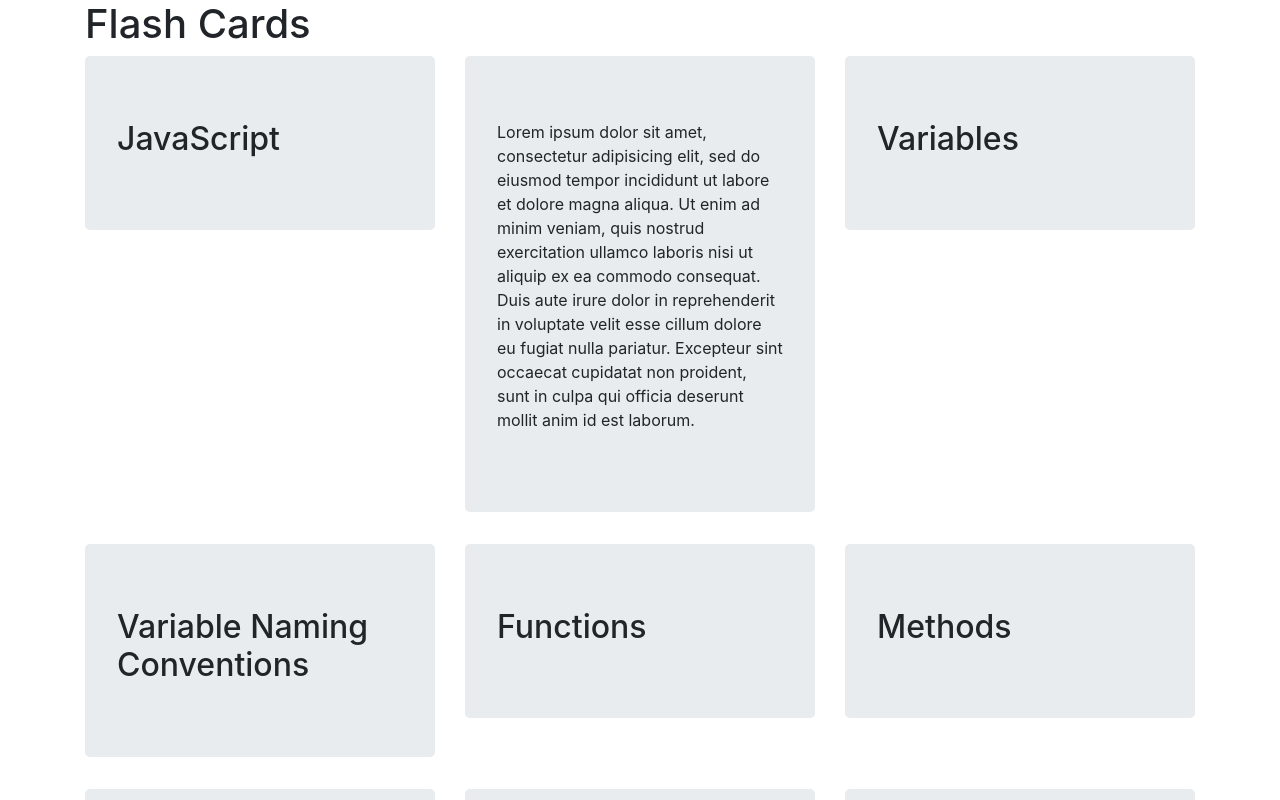
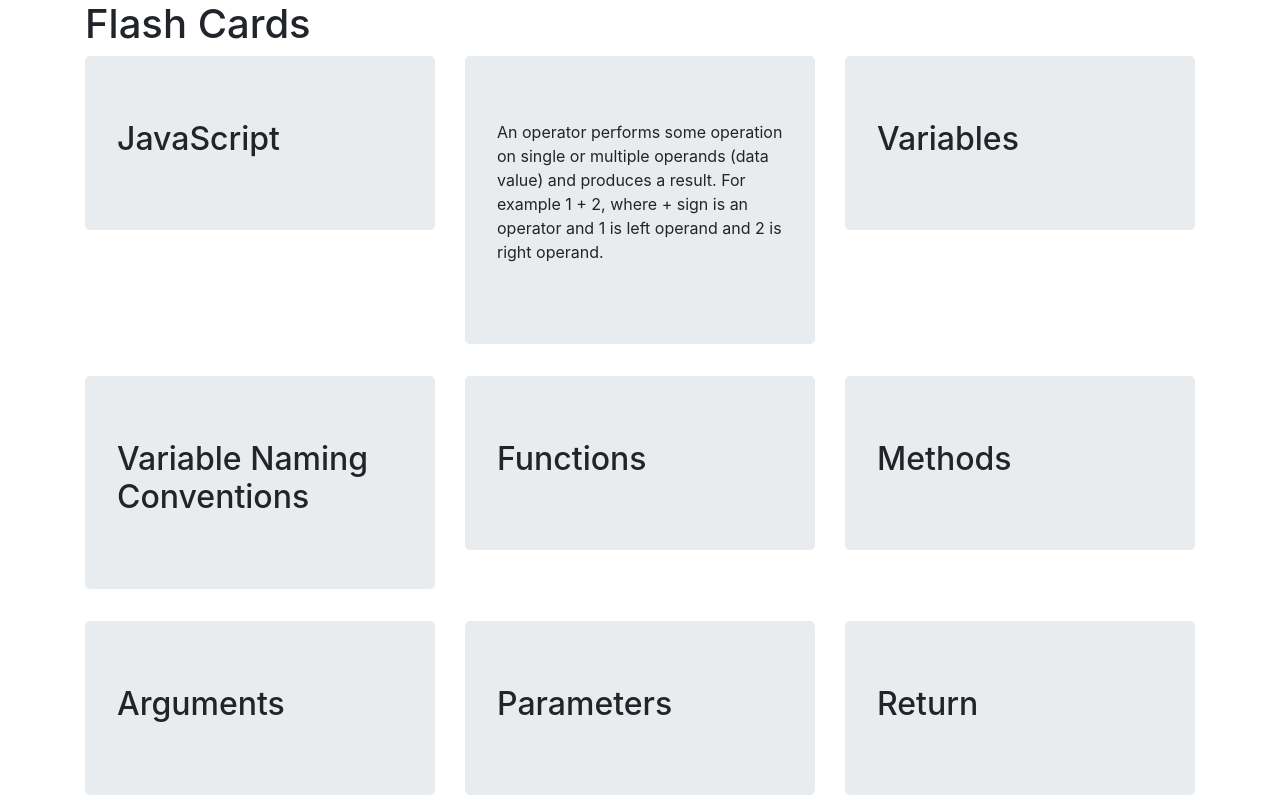
Before and after one commit to Gavin-Kimberlin/Flash-Cards, a plain HTML site: page index.html in a window 1280 px wide. Both pictures are taken after a click on the element "Operators". Shown: the top 800 px of the page. Drawn offline with Linux system fonts and the light colour scheme.

Commit message:
added definitions to the flash cards.

```diff
--- a/css/styles.css
+++ b/css/styles.css
@@ -1,3 +1,3 @@
-p {
+p, ul {
   display: none;
 }
--- a/index.html
+++ b/index.html
@@ -6,7 +6,7 @@
     <script src="js/jquery-3.4.1.js" charset="utf-8"></script>
     <script src="js/scripts.js" charset="utf-8"></script>
     <meta charset="utf-8">
-    <title>/Flash Cards</title>
+    <title>Flash Cards</title>
   </head>
   <body>
     <div class="container">
@@ -15,19 +15,19 @@
         <div class="col-md-4">
           <div class="jumbotron">
             <h2 class="jS">JavaScript</h2>
-            <p class="jS">Lorem ipsum dolor sit amet, consectetur adipisicing elit, sed do eiusmod tempor incididunt ut labore et dolore magna aliqua. Ut enim ad minim veniam, quis nostrud exercitation ullamco laboris nisi ut aliquip ex ea commodo consequat. Duis aute irure dolor in reprehenderit in voluptate velit esse cillum dolore eu fugiat nulla pariatur. Excepteur sint occaecat cupidatat non proident, sunt in culpa qui officia deserunt mollit anim id est laborum.</p>
+            <p class="jS">JavaScript often abbreviated as JS, is a high-level, interpreted programming language that conforms to the ECMAScript specification. JavaScript has curly-bracket syntax, dynamic typing, prototype-based object-orientation, and first-class functions.</p>
           </div>
         </div>
         <div class="col-md-4">
           <div class="jumbotron">
             <h2 class="operators">Operators</h2>
-            <p class="operators">Lorem ipsum dolor sit amet, consectetur adipisicing elit, sed do eiusmod tempor incididunt ut labore et dolore magna aliqua. Ut enim ad minim veniam, quis nostrud exercitation ullamco laboris nisi ut aliquip ex ea commodo consequat. Duis aute irure dolor in reprehenderit in voluptate velit esse cillum dolore eu fugiat nulla pariatur. Excepteur sint occaecat cupidatat non proident, sunt in culpa qui officia deserunt mollit anim id est laborum.</p>
+            <p class="operators">An operator performs some operation on single or multiple operands (data value) and produces a result. For example 1 + 2, where + sign is an operator and 1 is left operand and 2 is right operand.</p>
           </div>
         </div>
         <div class="col-md-4">
           <div class="jumbotron">
             <h2 class="variables">Variables</h2>
-            <p class="variables">Lorem ipsum dolor sit amet, consectetur adipisicing elit, sed do eiusmod tempor incididunt ut labore et dolore magna aliqua. Ut enim ad minim veniam, quis nostrud exercitation ullamco laboris nisi ut aliquip ex ea commodo consequat. Duis aute irure dolor in reprehenderit in voluptate velit esse cillum dolore eu fugiat nulla pariatur. Excepteur sint occaecat cupidatat non proident, sunt in culpa qui officia deserunt mollit anim id est laborum.</p>
+            <p class="variables">Variable means anything that can vary. JavaScript includes variables which hold the data value and it can be changed anytime. JavaScript uses reserved keyword var to declare a variable. You can assign a value to a variable using equal to (=) operator when you declare it or before using it.</p>
           </div>
         </div>
       </div>
@@ -35,19 +35,24 @@
         <div class="col-md-4">
           <div class="jumbotron">
             <h2 class="variableName">Variable Naming Conventions</h2>
-            <p class="variableName">Lorem ipsum dolor sit amet, consectetur adipisicing elit, sed do eiusmod tempor incididunt ut labore et dolore magna aliqua. Ut enim ad minim veniam, quis nostrud exercitation ullamco laboris nisi ut aliquip ex ea commodo consequat. Duis aute irure dolor in reprehenderit in voluptate velit esse cillum dolore eu fugiat nulla pariatur. Excepteur sint occaecat cupidatat non proident, sunt in culpa qui officia deserunt mollit anim id est laborum.</p>
+            <ul class="variableName">
+              <li>Use <em>camel case </em> for writing variables, the first word should be lower case followed by capitalizing each other word. <strong>variableNamingConventions</strong> for example.
+              <li>You should not use any of the JavaScript reserved keywords as a variable name. For example, break or boolean variable names are not valid.</li>
+              <li>JavaScript variable names should not start with a numeral (0-9). They must begin with a letter or an underscore character. For example, 123test is an invalid variable name but _123test is a valid one.</li>
+              <li>JavaScript variable names are case-sensitive. For example, Name and name are two different variables</li>
+            </ul>
           </div>
         </div>
         <div class="col-md-4">
           <div class="jumbotron">
             <h2 class="functions">Functions</h2>
-            <p class="functions">Lorem ipsum dolor sit amet, consectetur adipisicing elit, sed do eiusmod tempor incididunt ut labore et dolore magna aliqua. Ut enim ad minim veniam, quis nostrud exercitation ullamco laboris nisi ut aliquip ex ea commodo consequat. Duis aute irure dolor in reprehenderit in voluptate velit esse cillum dolore eu fugiat nulla pariatur. Excepteur sint occaecat cupidatat non proident, sunt in culpa qui officia deserunt mollit anim id est laborum.</p>
+            <p class="functions">A function is a JavaScript procedure—a set of statements that performs a task or calculates a value. To use a function, you must define it somewhere in the scope from which you wish to call it.</p>
           </div>
         </div>
         <div class="col-md-4">
           <div class="jumbotron">
             <h2 class="methods">Methods</h2>
-            <p class="methods">Lorem ipsum dolor sit amet, consectetur adipisicing elit, sed do eiusmod tempor incididunt ut labore et dolore magna aliqua. Ut enim ad minim veniam, quis nostrud exercitation ullamco laboris nisi ut aliquip ex ea commodo consequat. Duis aute irure dolor in reprehenderit in voluptate velit esse cillum dolore eu fugiat nulla pariatur. Excepteur sint occaecat cupidatat non proident, sunt in culpa qui officia deserunt mollit anim id est laborum.</p>
+            <p class="methods">Methods are actions that can be performed on objects. A JavaScript method is a property containing a function definition.</p>
           </div>
         </div>
       </div>
@@ -55,19 +60,19 @@
         <div class="col-md-4">
           <div class="jumbotron">
             <h2 class="arguments">Arguments</h2>
-            <p class="arguments">Lorem ipsum dolor sit amet, consectetur adipisicing elit, sed do eiusmod tempor incididunt ut labore et dolore magna aliqua. Ut enim ad minim veniam, quis nostrud exercitation ullamco laboris nisi ut aliquip ex ea commodo consequat. Duis aute irure dolor in reprehenderit in voluptate velit esse cillum dolore eu fugiat nulla pariatur. Excepteur sint occaecat cupidatat non proident, sunt in culpa qui officia deserunt mollit anim id est laborum.</p>
+            <p class="arguments">Arguments are values passed to the function when it is invoked.</p>
           </div>
         </div>
         <div class="col-md-4">
           <div class="jumbotron">
             <h2 class="parameters">Parameters</h2>
-            <p class="parameters">Lorem ipsum dolor sit amet, consectetur adipisicing elit, sed do eiusmod tempor incididunt ut labore et dolore magna aliqua. Ut enim ad minim veniam, quis nostrud exercitation ullamco laboris nisi ut aliquip ex ea commodo consequat. Duis aute irure dolor in reprehenderit in voluptate velit esse cillum dolore eu fugiat nulla pariatur. Excepteur sint occaecat cupidatat non proident, sunt in culpa qui officia deserunt mollit anim id est laborum.</p>
+            <p class="parameters">Parameters are variables listed as a part of the function definition.</p>
           </div>
         </div>
         <div class="col-md-4">
           <div class="jumbotron">
             <h2 class="return">Return</h2>
-            <p class="return">Lorem ipsum dolor sit amet, consectetur adipisicing elit, sed do eiusmod tempor incididunt ut labore et dolore magna aliqua. Ut enim ad minim veniam, quis nostrud exercitation ullamco laboris nisi ut aliquip ex ea commodo consequat. Duis aute irure dolor in reprehenderit in voluptate velit esse cillum dolore eu fugiat nulla pariatur. Excepteur sint occaecat cupidatat non proident, sunt in culpa qui officia deserunt mollit anim id est laborum.</p>
+            <p class="return">The return statement stops the execution of a function and returns a value from that function.</p>
           </div>
         </div>
       </div>
@@ -75,19 +80,19 @@
         <div class="col-md-4">
           <div class="jumbotron">
             <h2 class="chaining">Chaining Methods</h2>
-            <p class="chaining">Lorem ipsum dolor sit amet, consectetur adipisicing elit, sed do eiusmod tempor incididunt ut labore et dolore magna aliqua. Ut enim ad minim veniam, quis nostrud exercitation ullamco laboris nisi ut aliquip ex ea commodo consequat. Duis aute irure dolor in reprehenderit in voluptate velit esse cillum dolore eu fugiat nulla pariatur. Excepteur sint occaecat cupidatat non proident, sunt in culpa qui officia deserunt mollit anim id est laborum.</p>
+            <p class="chaining">Chaining Methods, also known as Cascading, refers to repeatedly calling one method after another on an object, in one continuous line of code.</p>
           </div>
         </div>
         <div class="col-md-4">
           <div class="jumbotron">
             <h2 class="strings">Strings</h2>
-            <p class="strings">Lorem ipsum dolor sit amet, consectetur adipisicing elit, sed do eiusmod tempor incididunt ut labore et dolore magna aliqua. Ut enim ad minim veniam, quis nostrud exercitation ullamco laboris nisi ut aliquip ex ea commodo consequat. Duis aute irure dolor in reprehenderit in voluptate velit esse cillum dolore eu fugiat nulla pariatur. Excepteur sint occaecat cupidatat non proident, sunt in culpa qui officia deserunt mollit anim id est laborum.</p>
+            <p class="strings">The String object lets you work with a series of characters; it wraps Javascript's string primitive data type with a number of helper methods. As JavaScript automatically converts between string primitives and String objects, you can call any of the helper methods of the String object on a string primitive.</p>
           </div>
         </div>
         <div class="col-md-4">
           <div class="jumbotron">
             <h2 class="booleans">Booleans</h2>
-            <p class="booleans">Lorem ipsum dolor sit amet, consectetur adipisicing elit, sed do eiusmod tempor incididunt ut labore et dolore magna aliqua. Ut enim ad minim veniam, quis nostrud exercitation ullamco laboris nisi ut aliquip ex ea commodo consequat. Duis aute irure dolor in reprehenderit in voluptate velit esse cillum dolore eu fugiat nulla pariatur. Excepteur sint occaecat cupidatat non proident, sunt in culpa qui officia deserunt mollit anim id est laborum.</p>
+            <p class="booleans">Booleans are a datatype returning either true or false.</p>
           </div>
         </div>
       </div>
@@ -95,19 +100,19 @@
         <div class="col-md-4">
           <div class="jumbotron">
             <h2 class="undefined">Undefined</h2>
-            <p class="undefined">Lorem ipsum dolor sit amet, consectetur adipisicing elit, sed do eiusmod tempor incididunt ut labore et dolore magna aliqua. Ut enim ad minim veniam, quis nostrud exercitation ullamco laboris nisi ut aliquip ex ea commodo consequat. Duis aute irure dolor in reprehenderit in voluptate velit esse cillum dolore eu fugiat nulla pariatur. Excepteur sint occaecat cupidatat non proident, sunt in culpa qui officia deserunt mollit anim id est laborum.</p>
+            <p class="undefined">Undefined is a primitive value used when a variable has not been assigned a value. Simply saying, when you create a variable and leave it without assigning a value to it, JavaScript will automatically assign a value called undefined.</p>
           </div>
         </div>
         <div class="col-md-4">
           <div class="jumbotron">
             <h2 class="nan">NaN</h2>
-            <p class="nan">Lorem ipsum dolor sit amet, consectetur adipisicing elit, sed do eiusmod tempor incididunt ut labore et dolore magna aliqua. Ut enim ad minim veniam, quis nostrud exercitation ullamco laboris nisi ut aliquip ex ea commodo consequat. Duis aute irure dolor in reprehenderit in voluptate velit esse cillum dolore eu fugiat nulla pariatur. Excepteur sint occaecat cupidatat non proident, sunt in culpa qui officia deserunt mollit anim id est laborum.</p>
+            <p class="nan">The NaN property represents "Not-a-Number" value. This property indicates that a value is not a legal number.</p>
           </div>
         </div>
         <div class="col-md-4">
           <div class="jumbotron">
             <h2 class="escape">Escape</h2>
-            <p class="escape">Lorem ipsum dolor sit amet, consectetur adipisicing elit, sed do eiusmod tempor incididunt ut labore et dolore magna aliqua. Ut enim ad minim veniam, quis nostrud exercitation ullamco laboris nisi ut aliquip ex ea commodo consequat. Duis aute irure dolor in reprehenderit in voluptate velit esse cillum dolore eu fugiat nulla pariatur. Excepteur sint occaecat cupidatat non proident, sunt in culpa qui officia deserunt mollit anim id est laborum.</p>
+            <p class="escape">The escape() function encodes a string. This function makes a string portable, so it can be transmitted across any network to any computer that supports ASCII characters.</p>
           </div>
         </div>
       </div>
@@ -115,19 +120,19 @@
         <div class="col-md-4">
           <div class="jumbotron">
             <h2 class="alert">Alert</h2>
-            <p class="alert">Lorem ipsum dolor sit amet, consectetur adipisicing elit, sed do eiusmod tempor incididunt ut labore et dolore magna aliqua. Ut enim ad minim veniam, quis nostrud exercitation ullamco laboris nisi ut aliquip ex ea commodo consequat. Duis aute irure dolor in reprehenderit in voluptate velit esse cillum dolore eu fugiat nulla pariatur. Excepteur sint occaecat cupidatat non proident, sunt in culpa qui officia deserunt mollit anim id est laborum.</p>
+            <p class="alert">The alert() method displays an alert box with a specified message and an OK button. An alert box is often used if you want to make sure information comes through to the user.</p>
           </div>
         </div>
         <div class="col-md-4">
           <div class="jumbotron">
             <h2 class="comments">Comments</h2>
-            <p class="comments">Lorem ipsum dolor sit amet, consectetur adipisicing elit, sed do eiusmod tempor incididunt ut labore et dolore magna aliqua. Ut enim ad minim veniam, quis nostrud exercitation ullamco laboris nisi ut aliquip ex ea commodo consequat. Duis aute irure dolor in reprehenderit in voluptate velit esse cillum dolore eu fugiat nulla pariatur. Excepteur sint occaecat cupidatat non proident, sunt in culpa qui officia deserunt mollit anim id est laborum.</p>
+            <p class="comments">JavaScript comments can be used to explain JavaScript code, and to make it more readable. JavaScript comments can also be used to prevent execution, when testing alternative code.</p>
           </div>
         </div>
         <div class="col-md-4">
           <div class="jumbotron">
             <h2 class="jquery">jQuery</h2>
-            <p class="jquery">Lorem ipsum dolor sit amet, consectetur adipisicing elit, sed do eiusmod tempor incididunt ut labore et dolore magna aliqua. Ut enim ad minim veniam, quis nostrud exercitation ullamco laboris nisi ut aliquip ex ea commodo consequat. Duis aute irure dolor in reprehenderit in voluptate velit esse cillum dolore eu fugiat nulla pariatur. Excepteur sint occaecat cupidatat non proident, sunt in culpa qui officia deserunt mollit anim id est laborum.</p>
+            <p class="jquery">jQuery is a concise and fast JavaScript library that can be used to simplify event handling, HTML document traversing, Ajax interactions and animation for speedy website development. jQuery simplifies the HTML's client-side scripting, thus simplifying Web 2.0 applications development.</p>
           </div>
         </div>
       </div>
@@ -135,7 +140,7 @@
         <div class="col-md-4">
           <div class="jumbotron">
             <h2 class="attributes">Attributes</h2>
-            <p class="attributes">Lorem ipsum dolor sit amet, consectetur adipisicing elit, sed do eiusmod tempor incididunt ut labore et dolore magna aliqua. Ut enim ad minim veniam, quis nostrud exercitation ullamco laboris nisi ut aliquip ex ea commodo consequat. Duis aute irure dolor in reprehenderit in voluptate velit esse cillum dolore eu fugiat nulla pariatur. Excepteur sint occaecat cupidatat non proident, sunt in culpa qui officia deserunt mollit anim id est laborum.</p>
+            <p class="attributes">The value is one of the property's attributes. These attributes define how the property can be accessed (is it readable?, is it writable?) In JavaScript, all attributes can be read, but only the value attribute can be changed (and only if the property is writable).</p>
           </div>
         </div>
     </div>
```
